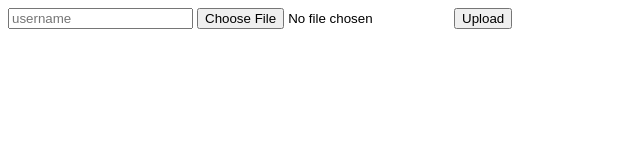
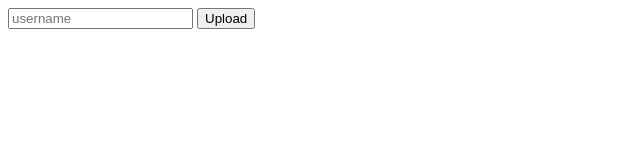
Before and after one commit to vinayreddy98/nymeria, a website: page uploadForm.html in a window 1280 px wide. Shown: the whole page, without its empty margins (0-640 px from the left). Drawn offline with Linux system fonts and the light colour scheme.

Commit message:
Update uploadForm.html

```diff
--- a/uploadForm.html
+++ b/uploadForm.html
@@ -4,7 +4,6 @@
 <body>
     <form action='/upload' method='post' encType="multipart/form-data">
         <input type="text" name="username" required placeholder="username" pattern="\S+">
-        <input type="file" name="picture" />
         <input type='submit' value='Upload' />
     </form>
 </body>
```
